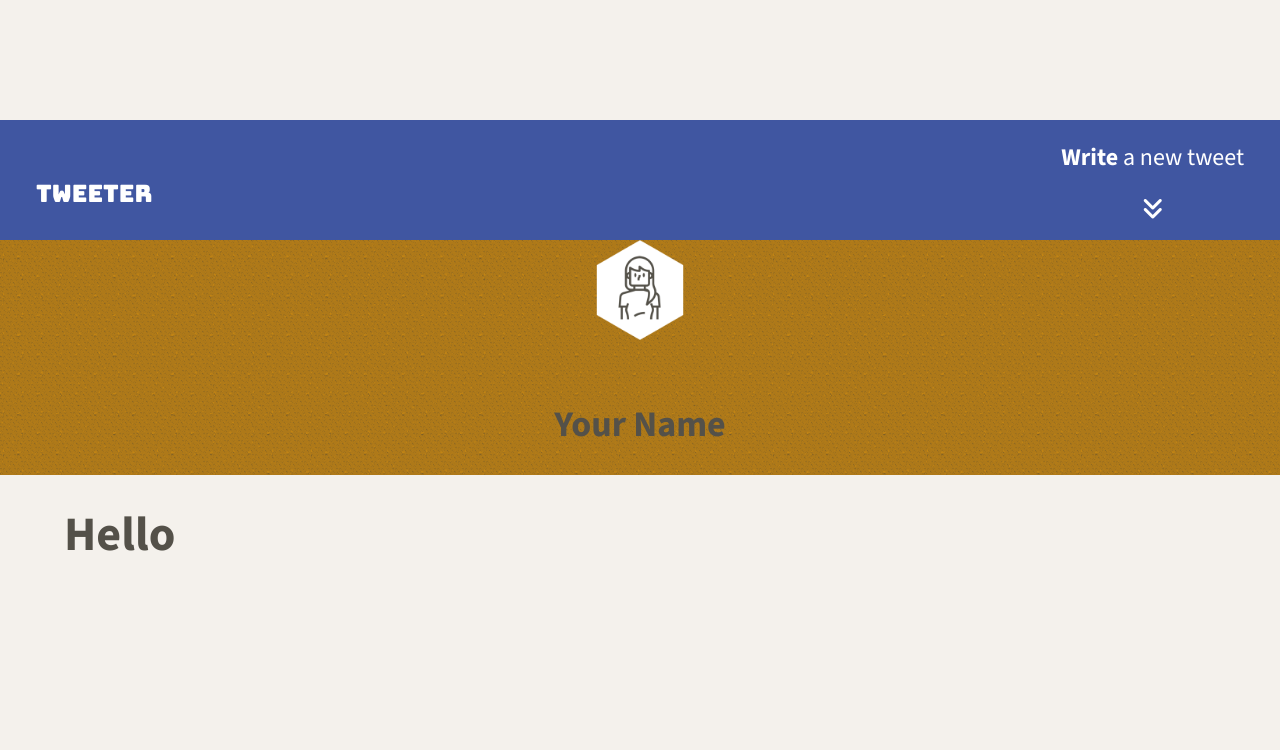
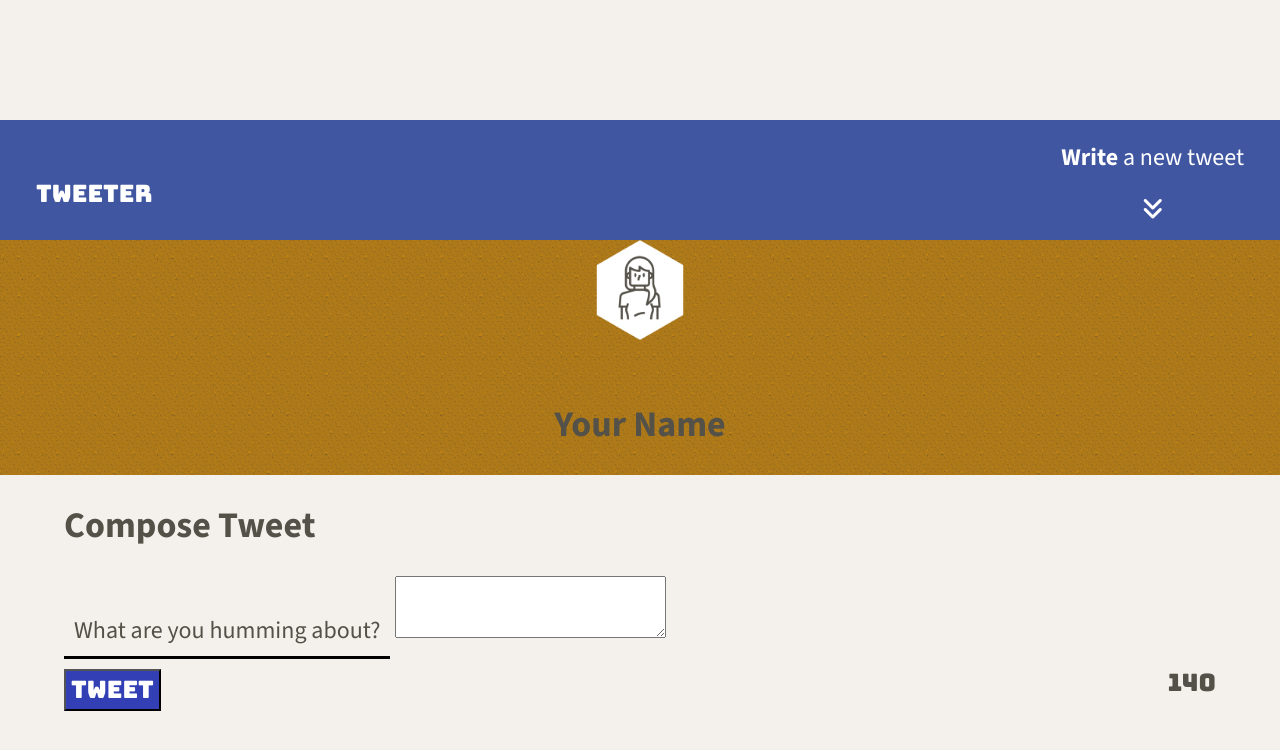
Before and after one commit to Abubakar-Shehu/tweeter, a website: page public/index.html in a window 1280 px wide. Drawn offline with nearby package versions, Linux system fonts and the light colour scheme.

Commit message:
Add a form and styled it

```diff
--- a/public/index.html
+++ b/public/index.html
@@ -19,6 +19,7 @@
   <link rel="stylesheet" href="/styles/layout.css" type="text/css" />
   <link rel="stylesheet" href="/styles/nav.css" type="text/css" />
   <link rel="stylesheet" href="/styles/header.css" type="text/css">
+  <link rel="stylesheet" href="/styles/new-tweet.css" type="text/css">
 
   <!-- External JS -->
   <script src="https://ajax.googleapis.com/ajax/libs/jquery/3.4.1/jquery.min.js"></script>
@@ -47,7 +48,17 @@
   </header>
   <!-- Page-specific (main) content here -->
   <main class="container">
-    <h1>Hello</h1>
+    <section class="new-tweet">
+      <h2>Compose Tweet</h2>
+      <form>
+        <label for="tweet-text">What are you humming about?</label>
+        <textarea name="text" id="tweet-text"></textarea>
+        <div class="bottom-form">
+          <button type="submit">Tweet</button>
+          <output name="counter" class="counter" for="tweet-text">140</output>
+        </div>
+      </form>
+    </section>
   </main>
 </body>
 
--- /dev/null
+++ b/public/styles/new-tweet.css
@@ -0,0 +1,28 @@
+label {
+  font-family: "Source Sans 3", sans-serif;
+  font: bold;
+  border-bottom: 3px solid black;
+  padding: 10px;
+  width: 100%;
+}
+
+textarea {
+  text-decoration: none;
+}
+
+.bottom-form {
+  display: flex;
+  justify-content: space-between;
+  margin-top: 25px;
+  font-family: "Bungee", sans-serif;
+}
+
+.bottom-form output {
+  font-family: "Bungee", sans-serif;
+}
+
+.bottom-form button {
+  background-color: #3340b5;
+  color: white;
+  padding: 5px;
+}
```
